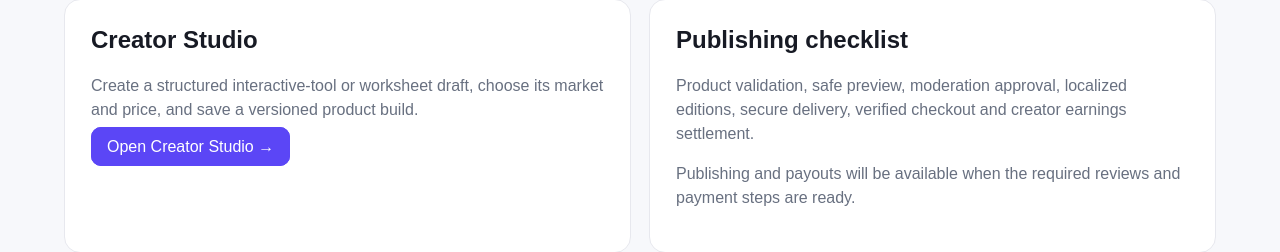
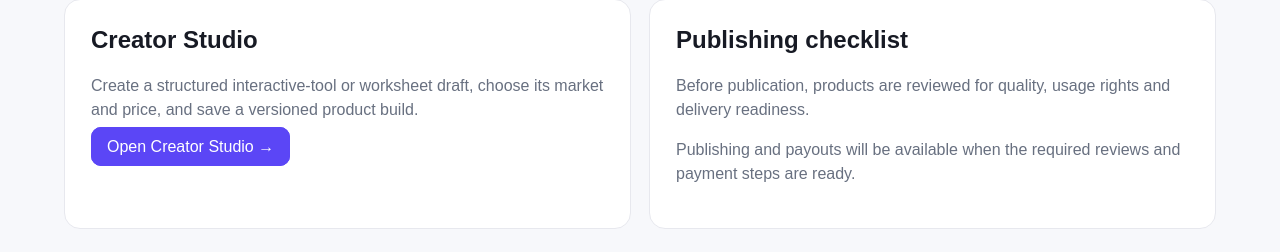
Before and after one commit to agnengineeringselectricals-crypto/diginanba, a Next.js app: page /seller/products in a window 1280 px wide. Shown: the part 238-490 px from the top of the page. Built offline with nearby package versions, Linux system fonts and the light colour scheme; no server answers; sample sign-in values are in the browser's storage.

Commit message:
Replace internal operational wording with user-facing guidance

```diff
--- a/app/seller/products/page.tsx
+++ b/app/seller/products/page.tsx
@@ -10,7 +10,7 @@ export default async function SellerProducts() {
     <div className="page-head"><div><div className="eyebrow">SELLER CENTER</div><h1>Products</h1><p className="muted">Build and manage digital products inside DigiNanba.</p></div><Link className="btn primary" href="/seller/studio">+ Create product</Link></div>
     <div className="product-list-grid">
       <section className="panel"><h2>Creator Studio</h2><p className="muted">Create a structured interactive-tool or worksheet draft, choose its market and price, and save a versioned product build.</p><Link className="btn primary" href="/seller/studio">Open Creator Studio →</Link></section>
-      <section className="panel"><h2>Publishing checklist</h2><p className="muted">Product validation, safe preview, moderation approval, localized editions, secure delivery, verified checkout and creator earnings settlement.</p><p className="muted">Publishing and payouts will be available when the required reviews and payment steps are ready.</p></section>
+      <section className="panel"><h2>Publishing checklist</h2><p className="muted">Before publication, products are reviewed for quality, usage rights and delivery readiness.</p><p className="muted">Publishing and payouts will be available when the required reviews and payment steps are ready.</p></section>
     </div>
   </main>;
 }
```
